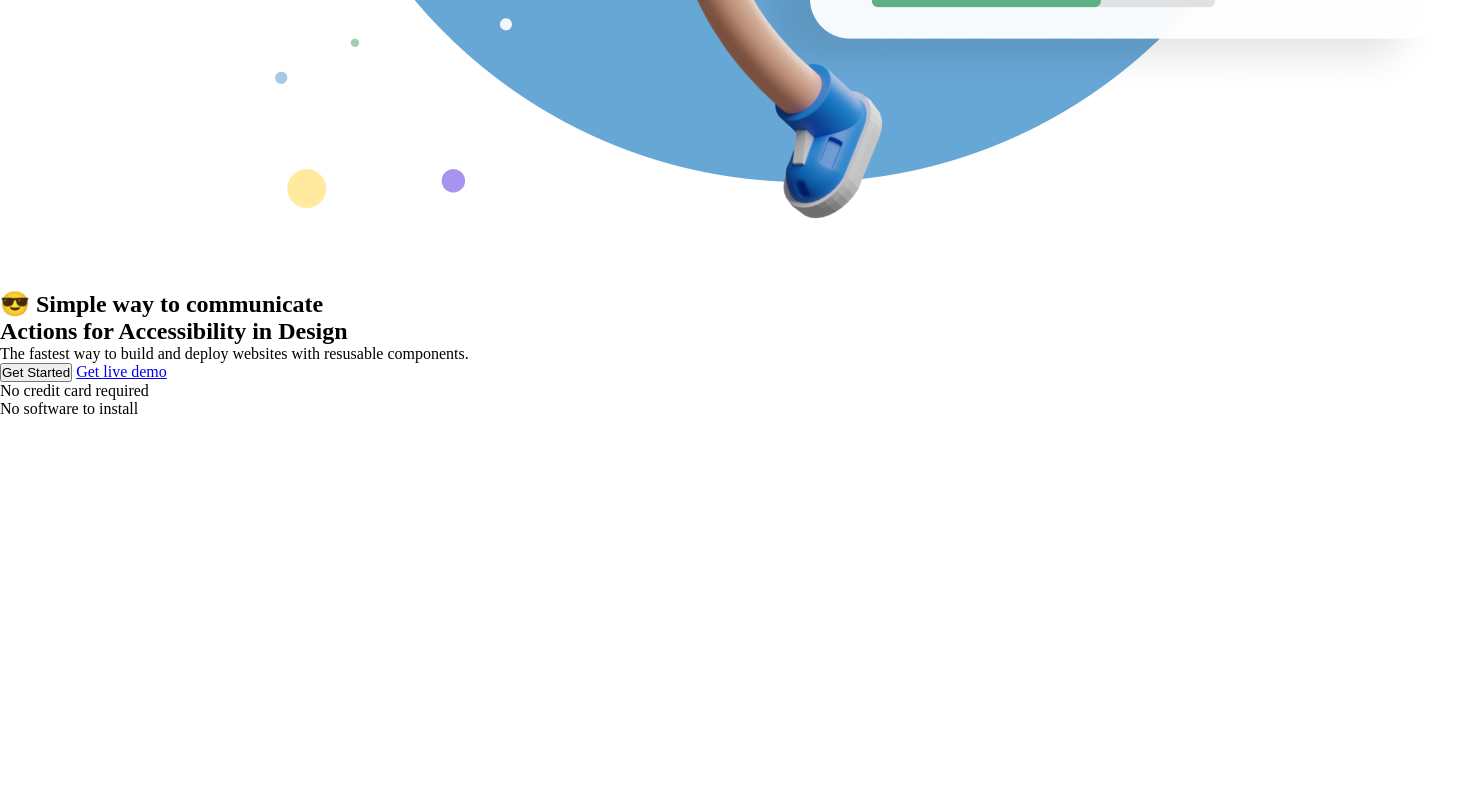
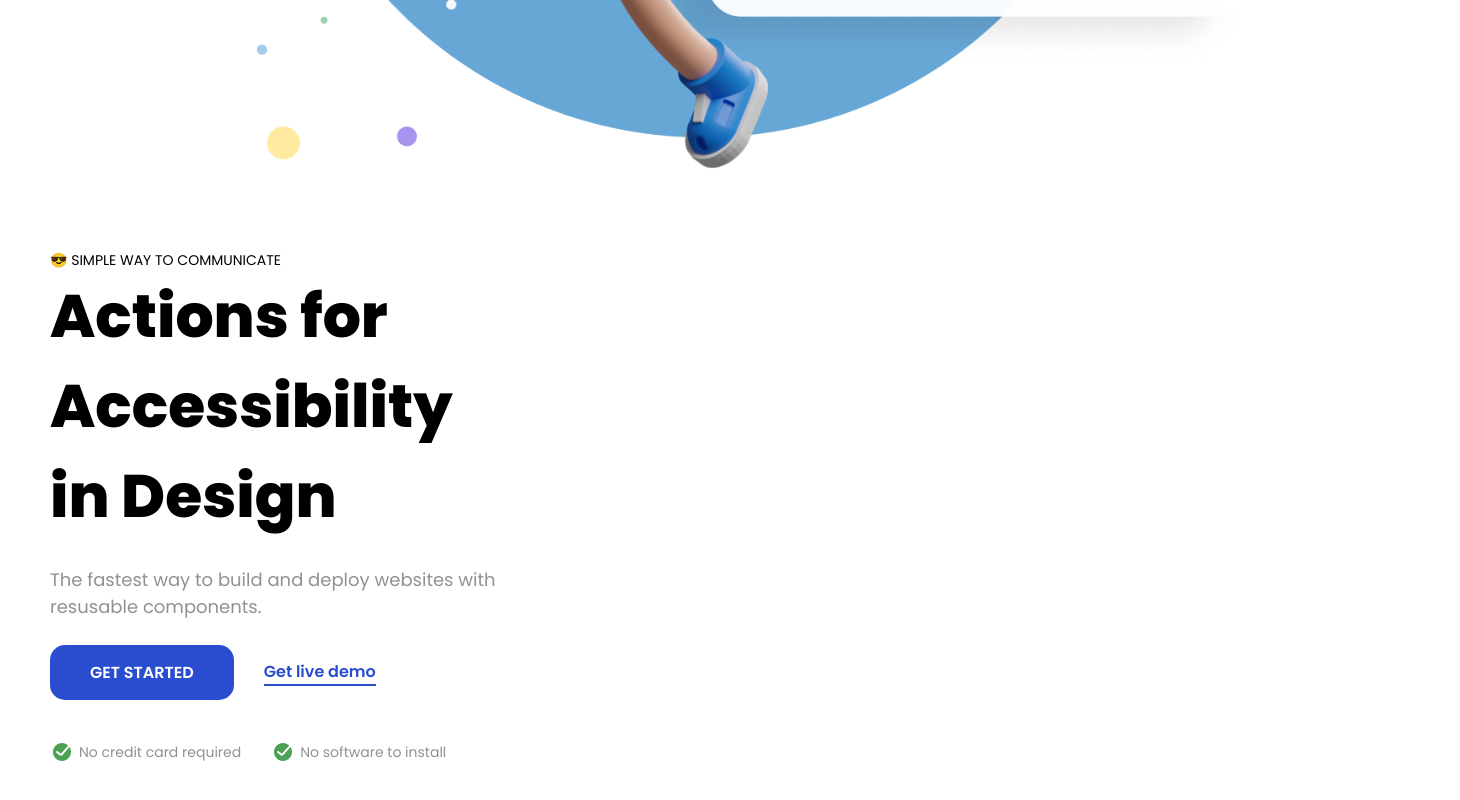
Before and after one commit to hannahvw/dccl--responsive-simple-homepage, a plain HTML site: page index.html in a window 1280 px wide. Shown: the part 1062-1862 px from the top of the page, 1460 px wide, since content can reach past the window. Before the commit the page ends 1480 px from the top, so only its background shows below. Drawn offline with Linux system fonts and the light colour scheme.

Commit message:
Added html and css

```diff
--- a/index.html
+++ b/index.html
@@ -3,32 +3,38 @@
   <head>
     <meta charset="UTF-8" />
     <meta name="viewport" content="width=device-width, initial-scale=1.0" />
+    <link rel="preconnect" href="https://fonts.googleapis.com" />
+    <link rel="preconnect" href="https://fonts.gstatic.com" crossorigin />
+    <link
+      href="https://fonts.googleapis.com/css2?family=Poppins:wght@400;600;800&display=swap"
+      rel="stylesheet"
+    />
     <link rel="stylesheet" href="style.css" />
     <title>Alarado</title>
   </head>
   <body>
     <header>
-      <img src="img/alarado-icon-homepage.svg" alt="" />
+      <img class="logo-icon" src="img/alarado-icon-homepage.svg" alt="" />
       <nav></nav>
     </header>
     <main>
       <section class="hero-section">
-        <img src="img/hero-image-simple-homepage.png" alt="" />
+        <img class="hero-img" src="img/hero-image-simple-homepage.png" alt="" />
       </section>
       <section class="main-section">
         <h1>😎 Simple way to communicate</h1>
         <h2>Actions for Accessibility in Design</h2>
-        <p>
+        <p class="main-section--text">
           The fastest way to build and deploy websites with resusable
           components.
         </p>
         <div class="buttons">
-          <button>Get Started</button>
-          <a href="#">Get live demo</a>
+          <button class="start-button">Get Started</button>
+          <a class="demo-link" href="#">Get live demo</a>
         </div>
         <div class="requirements">
-          <p>No credit card required</p>
-          <p>No software to install</p>
+          <p><span><img src="img/Done_ring_round_fill.svg" alt=""></span>No credit card required</p>
+          <p><span><img src="img/Done_ring_round_fill.svg" alt=""></span>No software to install</p>
         </div>
       </section>
     </main>
--- a/style.css
+++ b/style.css
@@ -1,5 +1,121 @@
-*, *::after, *::before {
-    margin: 0;
-    padding: 0;
-    box-sizing: border-box;
+*,
+*::after,
+*::before {
+  margin: 0;
+  padding: 0;
+  box-sizing: border-box;
 }
+
+:root {
+  --color-white: #ffffff;
+  --color-100: #f2f9fe;
+  --color-gray-400: #909193;
+  --color-gray-600: #223344;
+  --color-gray-800: #111729;
+  --color-primary: #2a4dd0;
+  --color-accent: #4ca154;
+}
+
+html {
+  font-family: "Poppins", sans-serif;
+}
+
+img {
+  width: 100%;
+  display: block;
+}
+
+body {
+  max-width: 640px;
+}
+
+header {
+  position: relative;
+  height: 75px;
+  width: 100vw;
+}
+
+header .logo-icon {
+  width: 150px;
+  position: absolute;
+  top: 25px;
+  left: 25px;
+}
+
+.hero-section {
+  width: 100vw;
+  margin-top: 75px;
+  padding: 25px;
+}
+
+.main-section {
+  display: flex;
+  flex-direction: column;
+  margin-left: 50px;
+  max-width: 80%;
+  margin-bottom: 100px;
+}
+
+h1 {
+  text-transform: uppercase;
+  font-size: 0.875rem;
+  font-weight: 400;
+}
+
+h2 {
+  font-size: 3.75rem;
+  font-weight: 800;
+  max-width: 75%;
+  margin-bottom: 25px;
+}
+
+.main-section--text {
+  font-size: 1.125rem;
+  color: var(--color-gray-400);
+  margin-bottom: 25px;
+}
+
+.buttons {
+  display: flex;
+  align-items: center;
+  gap: 30px;
+  margin-bottom: 40px;
+}
+
+.start-button {
+  background-color: var(--color-primary);
+  color: var(--color-white);
+  padding: 15px 40px;
+  outline: none;
+  border: none;
+  border-radius: 15px;
+  text-transform: uppercase;
+  font-family: "Poppins", sans-serif;
+  font-weight: 600;
+  font-size: 1rem;
+}
+
+.start-button:hover {
+  cursor: pointer;
+}
+
+.demo-link {
+  color: var(--color-primary);
+  font-family: "Poppins", sans-serif;
+  font-weight: 600;
+  text-decoration: none;
+  border-bottom: 2px solid var(--color-primary);
+}
+
+.requirements {
+  display: flex;
+  gap: 30px;
+}
+
+.requirements p {
+  color: var(--color-gray-400);
+  font-size: 0.875rem;
+  display: flex;
+  align-items: center;
+  gap: 5px;
+}
```
